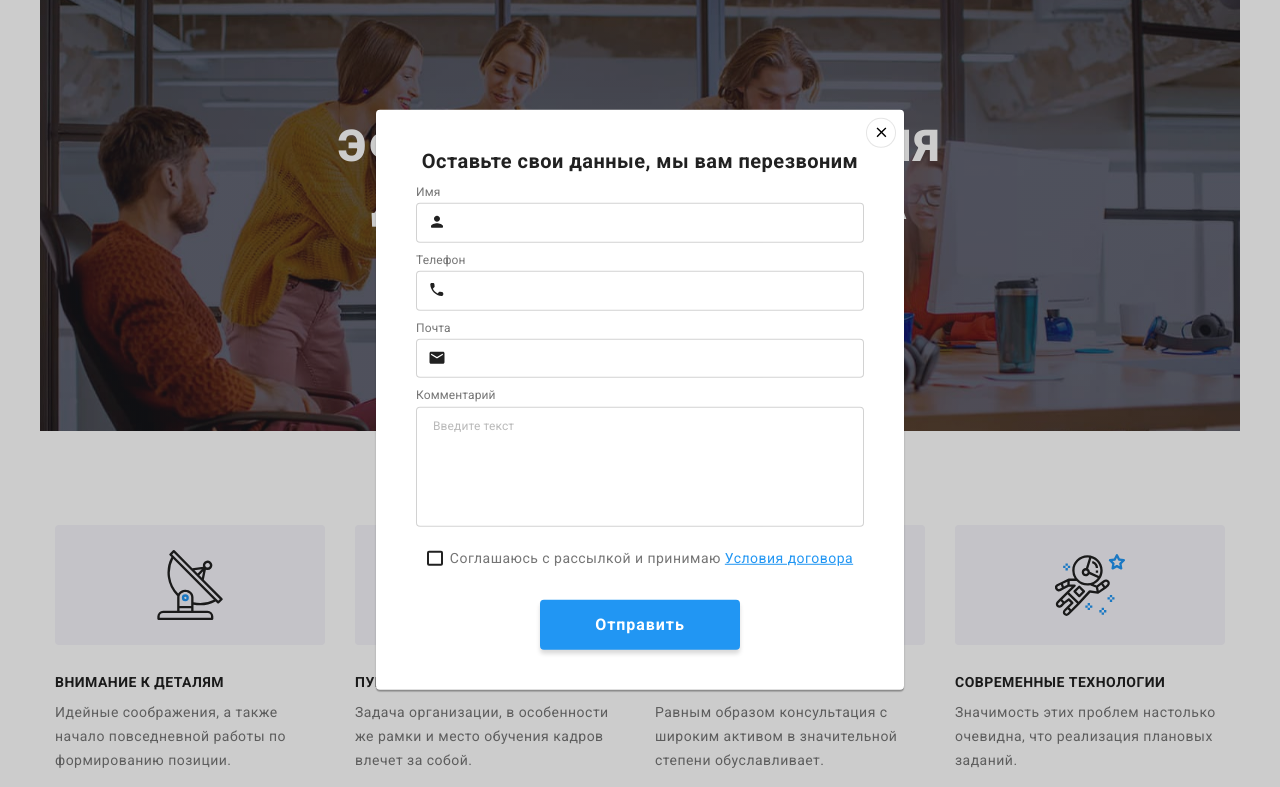
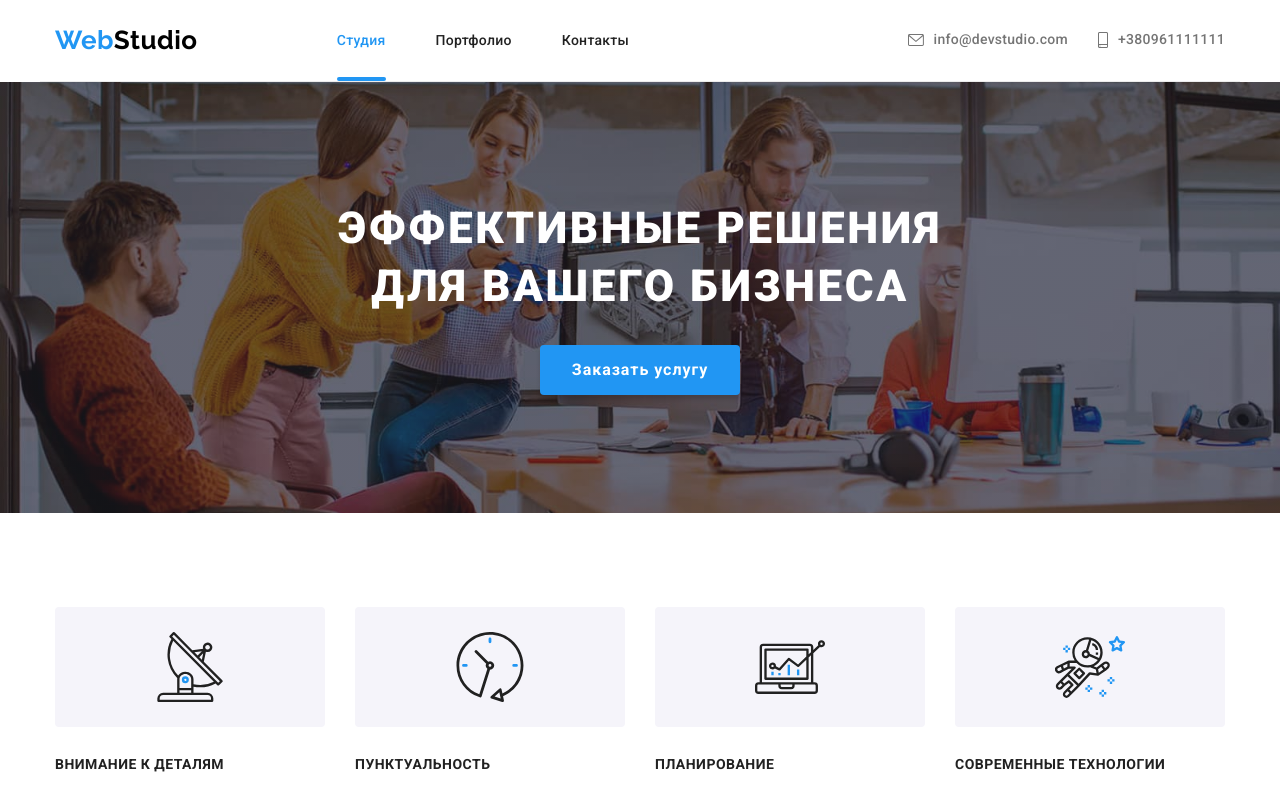
Before and after one commit to Vadymshairan/goit-markup-hw-08, a plain HTML site: page index.html in a window 1280 px wide. Shown: the top 787 px of the page. Drawn offline with nearby package versions, Linux system fonts and the light colour scheme.

Commit message:
адаптує хедер

```diff
--- a/index.html
+++ b/index.html
@@ -16,11 +16,11 @@
 
 <body class="body">
   <!--Шапка Сайта-->
-  <!-- <header class="page-header">
-    <div class="container page-header--position">
-      <a href="./index.html" class="logo logo--header">Web<span class="logo--dark">Studio</span></a> -->
+  <header class="page-header">
+    <div class="container header">
+      <a href="./index.html" class="logo logo--header">Web<span class="logo--dark">Studio</span></a>
       <!-- navigation section-->
-      <!-- <nav class="header-nav">
+      <nav class="header-nav">
         <ul class="header-nav__list list">
           <li class="header-nav__item">
             <a href="./index.html" class="header-nav__link header-nav__link--current link">Студия</a>
@@ -32,9 +32,9 @@
             <a href="#" class="header-nav__link link">Контакты</a>
           </li>
         </ul>
-      </nav> -->
+      </nav>
       <!-- contacts section-->
-      <!-- <ul class="contacts-header contacts list">
+      <ul class="contacts-header list">
         <li class="contacts-header__item">
           <a class="contacts-header__link link" href="mailto:info@devstudio.com">
             <svg class="contacts-header__icon" width="16" height="12">
@@ -53,7 +53,7 @@
         </li>
       </ul>
     </div>
-  </header> -->
+  </header>
 
   <!--Мейн секция-->
   <main>
@@ -429,7 +429,7 @@
   </footer> -->
 
   <!-- Модальное окно  is-hidden-->
-  <div class="backdrop" data-modal>
+  <div class="backdrop is-hidden" data-modal>
     <div class="modal">
       <button class="close-btn" data-modal-close>
         <svg class="close" width="18" height="18">
@@ -484,12 +484,8 @@
             id="modal-chek"
           />
 
-          <!-- <span class="checkbox-icon">
-            <svg class="check" width="16" height="15">
-            <use href="./images/icons.svg#checked"></use></svg>
-          </span> -->
-
-          <label for="modal-chek" class="checkbox-field"><span class="checkbox-icon">
+          <label for="modal-chek" class="checkbox-field">
+            <span class="checkbox-icon">
             <svg class="check" width="16" height="15">
             <use href="./images/icons.svg#checked"></use></svg>
           </span>Соглашаюсь с рассылкой и принимаю&nbsp<a href="#" target="_blank" class="form-link">Условия договора</a>
--- a/sass/components/_contacts-header.scss
+++ b/sass/components/_contacts-header.scss
@@ -1,20 +1,33 @@
 .contacts-header {
-  display: flex;
   margin-left: auto;
-  align-items: center;
+    @include desktop {
+    display: flex;
+  }
+
+  @media screen and (max-width:767px) {
+    @include is-hidden;
+  }
 
   &__item:not(:last-child) {
     margin-right: 30px;
+
+    @media screen and (min-width:768px) and (max-width:1199px) {
+    padding-bottom: 10px;
+    }
   }
 
   &__link {
     display: flex;
     align-items: center;
 
+    @include font(500, 12px, 1.17, 0.02em);
+
     color: var(--primary-text-color);
-    @include font(500, 14px, 1.14, 0.02em);
+    transition: color 250ms cubic-bezier(0.4, 0, 0.2, 1);
 
-    transition: color 250ms cubic-bezier(0.4, 0, 0.2, 1);
+    @include desktop {
+      @include font(null, 14px, 1.14, null);
+    }
 
     &:hover,
     &:focus {
@@ -26,5 +39,4 @@
     fill: currentColor;
     margin-right: 10px;
   }
-
 }
--- a/sass/components/_hero.scss
+++ b/sass/components/_hero.scss
@@ -12,17 +12,17 @@
   background-position: center;
   background-size: cover;
 
-  @include mobile {
-    width: 480px;
-  }
+//   @include mobile {
+//     width: 480px;
+//   }
 
-  @include tablet {
-    width: 768px;
-  }
+//   @include tablet {
+//     width: 768px;
+//   }
 
-  @include desktop {
-    width: 1200px;
-  }
+//   @include desktop {
+//     width: 1200px;
+//   }
 }
 
 .hero__title {
--- a/sass/components/_logo.scss
+++ b/sass/components/_logo.scss
@@ -1,11 +1,15 @@
 .logo {
     color: var(--accent-color);
     font-family: Raleway, sans-serif;
-    @include font(700, 26px, 1.19, null);
+
+    @include font(700, 24px, 1.17, null);
     text-decoration: none;
+    @include desktop {
+      @include font(700, 26px, 1.19, null);
+    }
 
     &--header {
-      margin-right: 93px;
+      // margin-right: 93px;
     }
 
     &--dark {
--- a/sass/components/_navigation.scss
+++ b/sass/components/_navigation.scss
@@ -1,3 +1,10 @@
+.header-nav {
+  margin: 0 auto;
+  @media screen and (max-width:767px) {
+    @include is-hidden;
+  }
+}
+
 .header-nav__list {
   display: flex;
   align-items: center;
@@ -18,10 +25,10 @@
   }
 
   &--current::after {
+    content: '';
     position: absolute;
     bottom: -1px;
     left: 0;
-    content: '';
 
     display: block;
     width: 100%;
--- a/sass/components/_page-header.scss
+++ b/sass/components/_page-header.scss
@@ -1,10 +1,23 @@
-.page-header {
+.header {
+  display: flex;
+  align-items: center;
+  padding: 10px 15px;
+  margin: 0 auto;
+  // width: 100%;
+
+  @include mobile {
+    padding: 16px 15px;
+  }
+
+  @include tablet {
+    padding: 25px 15px;
+  }
+
+  // @include desktop {
+  //   padding: 25px 215px;
+  // }
+
+
   border-bottom: 1px solid #ececec;
-  padding-top: 24px;
-  padding-bottom: 25px;
 
-  &--position {
-    display: flex;
-    align-items: center;
-  }
 }
--- a/sass/utils/_mixins.scss
+++ b/sass/utils/_mixins.scss
@@ -22,3 +22,16 @@
         @content;
     }
 }
+
+@mixin is-hidden {
+    position: absolute;
+    white-space: nowrap;
+    width: 1px;
+    height: 1px;
+    overflow: hidden;
+    border: 0;
+    padding: 0;
+    clip: rect(0 0 0 0);
+    clip-path: inset(50%);
+    margin: -1px;
+}
```
Also changed, not shown: portfolio.html (+5 -5 lines), css/main.css, css/main.min.css, 2 other files.
